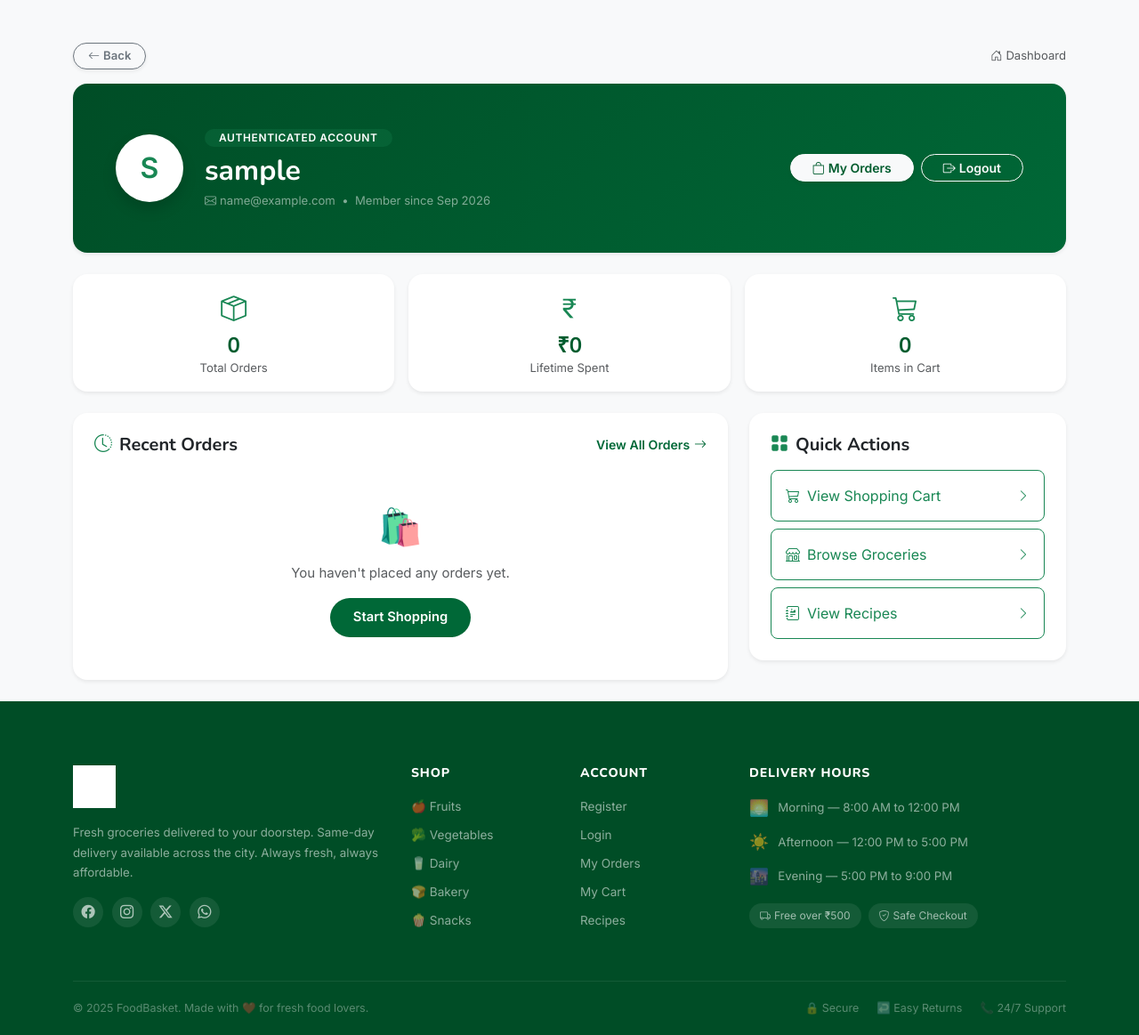
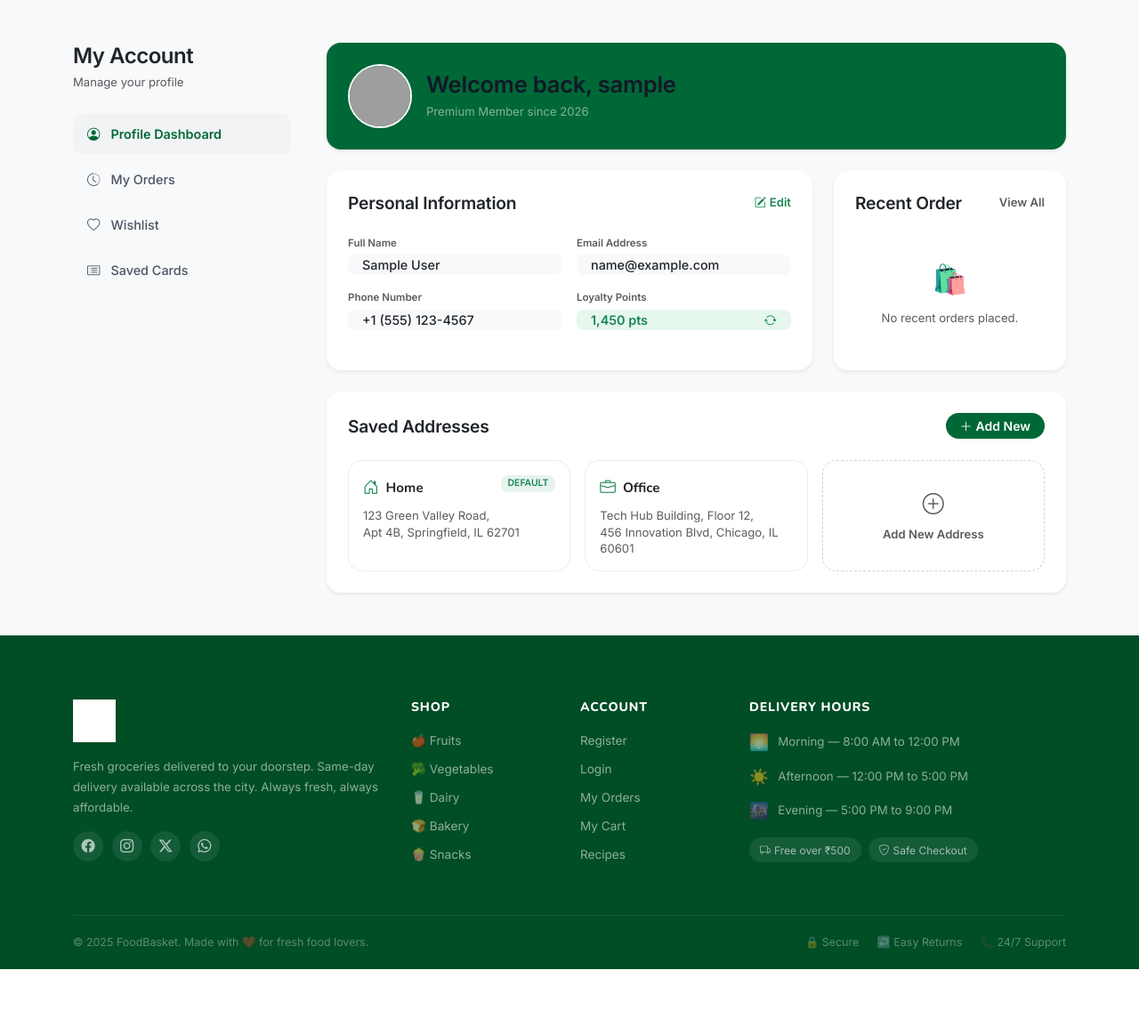
Before and after one commit to Abhiram453/foodgrocery_store, a Django app: page /account/ in a window 1280 px wide. Shown: the part 122-1285 px from the top of the page at 89% size. After the commit the page ends 1211 px from the top, so only its background shows below. Run offline with Django 5.2, Linux system fonts and the light colour scheme; the visitor is signed in with stand-in values (Sample User, id 1); data comes from the database, SQL or seed files in the repository; data that the repository does not hold is empty; grey boxes are pictures that could not be loaded.

Commit message:
Redesign Customer Profile Dashboard page to align 1:1 with Figma layout grids

```diff
--- a/templates/store/account.html
+++ b/templates/store/account.html
@@ -1,155 +1,210 @@
 {% extends 'base.html' %}
+{% load static %}
 {% block title %}My Account | FoodBasket{% endblock %}
 
 {% block content %}
 <div class="container py-4 py-md-5">
-  <!-- Top Back Nav -->
-  <div class="d-flex align-items-center justify-content-between mb-3">
-    <button onclick="history.back()" class="btn btn-sm btn-outline-secondary rounded-pill px-3 py-1 fw-bold shadow-sm d-inline-flex align-items-center gap-1" style="font-size: .82rem;">
-      <i class="bi bi-arrow-left"></i> Back
-    </button>
-    <a href="{% url 'home' %}" class="text-muted small text-decoration-none d-inline-flex align-items-center gap-1">
-      <i class="bi bi-house-door"></i> Dashboard
-    </a>
-  </div>
+  <div class="row g-4">
+    <!-- ── LEFT COLUMN: MY ACCOUNT SIDEBAR ── -->
+    <div class="col-12 col-lg-3">
+      <div class="pe-lg-3">
+        <h2 class="fw-bold mb-1 text-dark" style="font-family: 'Inter', sans-serif; font-size: 1.5rem; letter-spacing: -0.02em;">My Account</h2>
+        <p class="text-muted small mb-4">Manage your profile</p>
 
-  <!-- Profile Header Card -->
-  <div class="card border-0 shadow-sm rounded-4 overflow-hidden mb-4" style="background: linear-gradient(135deg, var(--g900), var(--g700)); color: white;">
-    <div class="card-body p-4 p-md-5">
-      <div class="d-flex align-items-center flex-wrap gap-4">
-        <div class="rounded-circle d-flex align-items-center justify-content-center bg-white text-success fw-bold shadow" style="width: 76px; height: 76px; font-size: 2rem;">
-          {{ user.username|first|upper }}
-        </div>
-        <div class="flex-grow-1">
-          <span class="badge bg-success bg-opacity-25 text-white mb-2 px-3 py-1 rounded-pill" style="font-size: .75rem; letter-spacing: .05em;">AUTHENTICATED ACCOUNT</span>
-          <h1 class="fw-bold mb-1 h2" style="font-family: 'Nunito', sans-serif;">{{ user.username }}</h1>
-          <p class="mb-0 text-white-50 small"><i class="bi bi-envelope me-1"></i>{{ user.email|default:"No email set" }} &nbsp;•&nbsp; Member since {{ user.date_joined|date:"M Y" }}</p>
-        </div>
-        <div class="d-flex gap-2 flex-wrap">
-          <a href="{% url 'order_history' %}" class="btn btn-light rounded-pill px-4 fw-bold btn-sm shadow-sm" style="color: var(--g800);">
-            <i class="bi bi-bag me-1"></i>My Orders
+        <div class="d-flex flex-column gap-1">
+          <a href="{% url 'account' %}" class="account-sidebar-link active">
+            <i class="bi bi-person-circle"></i>
+            <span>Profile Dashboard</span>
           </a>
-          <form action="{% url 'logout' %}" method="post" id="logoutFormAccount" class="d-inline m-0 p-0">
-            {% csrf_token %}
-            <button type="button" class="btn btn-outline-light rounded-pill px-4 fw-bold btn-sm" onclick="confirmLogout(document.getElementById('logoutFormAccount'))">
-              <i class="bi bi-box-arrow-right me-1"></i>Logout
-            </button>
-          </form>
+          <a href="{% url 'order_history' %}" class="account-sidebar-link">
+            <i class="bi bi-clock-history"></i>
+            <span>My Orders</span>
+          </a>
+          <a href="{% url 'wishlist' %}" class="account-sidebar-link">
+            <i class="bi bi-heart"></i>
+            <span>Wishlist</span>
+          </a>
+          <a href="#" class="account-sidebar-link">
+            <i class="bi bi-card-list"></i>
+            <span>Saved Cards</span>
+          </a>
         </div>
       </div>
     </div>
-  </div>
 
-  <!-- Quick Stats Grid -->
-  <div class="row g-3 mb-4">
-    <div class="col-12 col-sm-4">
-      <div class="card border-0 shadow-sm rounded-4 p-3 text-center bg-white">
-        <div class="text-success mb-1" style="font-size: 1.8rem;"><i class="bi bi-box-seam"></i></div>
-        <h3 class="fw-bold h4 mb-0" style="color: var(--g800);">{{ order_count }}</h3>
-        <span class="text-muted small">Total Orders</span>
+    <!-- ── RIGHT COLUMN: DASHBOARD CONTENT ── -->
+    <div class="col-12 col-lg-9">
+      <!-- 1. Welcome Banner Card -->
+      <div class="card border-0 rounded-4 overflow-hidden mb-4 shadow-sm" style="background-color: var(--g700); color: white;">
+        <div class="card-body p-4">
+          <div class="d-flex align-items-center gap-3">
+            <img src="https://images.unsplash.com/photo-1494790108377-be9c29b29330?auto=format&fit=crop&q=80&w=150" alt="Avatar" class="rounded-circle border border-2 border-white shadow-sm" style="width: 72px; height: 72px; object-fit: cover;">
+            <div>
+              <h2 class="fw-bold mb-1" style="font-family: 'Inter', sans-serif; font-size: 1.6rem; letter-spacing: -0.01em;">Welcome back, {{ user.username }}</h2>
+              <p class="mb-0 text-white-50 small">Premium Member since 2026</p>
+            </div>
+          </div>
+        </div>
       </div>
-    </div>
-    <div class="col-12 col-sm-4">
-      <div class="card border-0 shadow-sm rounded-4 p-3 text-center bg-white">
-        <div class="text-success mb-1" style="font-size: 1.8rem;"><i class="bi bi-currency-rupee"></i></div>
-        <h3 class="fw-bold h4 mb-0" style="color: var(--g800);">₹{{ total_spent }}</h3>
-        <span class="text-muted small">Lifetime Spent</span>
-      </div>
-    </div>
-    <div class="col-12 col-sm-4">
-      <div class="card border-0 shadow-sm rounded-4 p-3 text-center bg-white">
-        <div class="text-success mb-1" style="font-size: 1.8rem;"><i class="bi bi-cart3"></i></div>
-        <h3 class="fw-bold h4 mb-0" style="color: var(--g800);">{{ cart_item_count }}</h3>
-        <span class="text-muted small">Items in Cart</span>
-      </div>
-    </div>
-  </div>
 
-  <!-- Main Account Content -->
-  <div class="row g-4">
-    <!-- Left: Recent Orders -->
-    <div class="col-12 col-lg-8">
-      <div class="card border-0 shadow-sm rounded-4 p-4 bg-white">
-        <div class="d-flex align-items-center justify-content-between mb-4">
-          <h2 class="h5 fw-bold mb-0" style="font-family: 'Nunito', sans-serif;"><i class="bi bi-clock-history text-success me-2"></i>Recent Orders</h2>
-          <a href="{% url 'order_history' %}" class="view-all-link">View All Orders <i class="bi bi-arrow-right"></i></a>
-        </div>
+      <!-- 2. Profile Details Grid -->
+      <div class="row g-4 mb-4">
+        <!-- Personal Information Card -->
+        <div class="col-12 col-md-8">
+          <div class="card border-0 shadow-sm rounded-4 p-4 bg-white" style="height: 100%;">
+            <div class="d-flex align-items-center justify-content-between mb-4">
+              <h3 class="fw-bold text-dark mb-0" style="font-family: 'Inter', sans-serif; font-size: 1.2rem; letter-spacing: -0.01em;">Personal Information</h3>
+              <a href="#" class="text-success text-decoration-none small fw-bold d-inline-flex align-items-center gap-1">
+                <i class="bi bi-pencil-square"></i> Edit
+              </a>
+            </div>
 
-        {% if recent_orders %}
-          {% for order in recent_orders %}
-          <div class="order-card mb-3 shadow-none border">
-            <div class="order-card-head py-2 px-3">
-              <div>
-                <span class="order-card-id">Order #{{ order.id }}</span>
-                <span class="order-card-date ms-2">{{ order.created_at|date:"d M Y, g:i A" }}</span>
+            <div class="row g-3">
+              <div class="col-6">
+                <label class="text-muted small fw-bold mb-1 d-block" style="font-size: 0.72rem;">Full Name</label>
+                <div class="bg-light px-3 py-2.5 rounded-3 text-dark fw-medium" style="font-size: 0.9rem;">
+                  {{ user.first_name|default:user.username }} {{ user.last_name }}
+                </div>
               </div>
-              <span class="order-status-pill s-{{ order.status }}">{{ order.get_status_display }}</span>
-            </div>
-            <div class="order-card-body p-3">
-              <div class="d-flex justify-content-between align-items-center flex-wrap gap-2">
-                <div>
-                  <small class="text-success fw-bold d-block"><i class="bi bi-lightning-charge-fill me-1"></i>{% if order.delivery_slot %}{{ order.delivery_slot.get_slot_display }}{% else %}⚡ Express Delivery (Under 45–60 Mins){% endif %}</small>
-                  <small class="text-muted d-block"><i class="bi bi-geo-alt me-1"></i>{{ order.address|truncatechars:45 }}</small>
+              <div class="col-6">
+                <label class="text-muted small fw-bold mb-1 d-block" style="font-size: 0.72rem;">Email Address</label>
+                <div class="bg-light px-3 py-2.5 rounded-3 text-dark fw-medium" style="font-size: 0.9rem; text-overflow: ellipsis; overflow: hidden; white-space: nowrap;">
+                  {{ user.email|default:"no-email@example.com" }}
                 </div>
-                <div class="d-flex align-items-center gap-3">
-                  <div class="fw-bold text-success" style="font-size: 1.1rem;">₹{{ order.total }}</div>
-                  {% if order.status == 'pending' or order.status == 'confirmed' %}
-                  <form action="{% url 'cancel_order' order.id %}" method="post" id="cancelFormAcc{{ order.id }}" class="d-inline m-0 p-0">
-                    {% csrf_token %}
-                    <input type="hidden" name="next" value="{{ request.path }}">
-                    <button type="button" class="btn btn-sm btn-outline-danger rounded-pill px-3 fw-bold" onclick="confirmCancelAccountOrder('{{ order.id }}', document.getElementById('cancelFormAcc{{ order.id }}'))">Cancel</button>
-                  </form>
-                  {% endif %}
+              </div>
+              <div class="col-6">
+                <label class="text-muted small fw-bold mb-1 d-block" style="font-size: 0.72rem;">Phone Number</label>
+                <div class="bg-light px-3 py-2.5 rounded-3 text-dark fw-medium" style="font-size: 0.9rem;">
+                  +1 (555) 123-4567
+                </div>
+              </div>
+              <div class="col-6">
+                <label class="text-muted small fw-bold mb-1 d-block" style="font-size: 0.72rem;">Loyalty Points</label>
+                <div class="px-3 py-2.5 rounded-3 text-success fw-bold d-flex align-items-center justify-content-between" style="font-size: 0.9rem; background-color: #e6f7ed;">
+                  <span>1,450 pts</span>
+                  <i class="bi bi-arrow-repeat text-success"></i>
                 </div>
               </div>
             </div>
           </div>
-          {% endfor %}
-        {% else %}
-          <div class="text-center py-4">
-            <div class="mb-2" style="font-size: 2.5rem;">🛍️</div>
-            <p class="text-muted mb-3">You haven't placed any orders yet.</p>
-            <a href="{% url 'product_list' %}" class="btn-primary-pill">Start Shopping</a>
+        </div>
+
+        <!-- Recent Order Card -->
+        <div class="col-12 col-md-4">
+          <div class="card border-0 shadow-sm rounded-4 p-4 bg-white" style="height: 100%;">
+            <div class="d-flex align-items-center justify-content-between mb-4">
+              <h3 class="fw-bold text-dark mb-0" style="font-family: 'Inter', sans-serif; font-size: 1.2rem; letter-spacing: -0.01em;">Recent Order</h3>
+              <a href="{% url 'order_history' %}" class="text-muted text-decoration-none small fw-bold">View All</a>
+            </div>
+
+            {% if recent_orders %}
+              {% with order=recent_orders.0 %}
+              <div class="d-flex align-items-start gap-3 mb-3">
+                <div class="rounded-3 bg-light d-flex align-items-center justify-content-center text-success flex-shrink-0" style="width: 48px; height: 48px; border: 1px solid #e9ecef;">
+                  <i class="bi bi-truck" style="font-size: 1.4rem;"></i>
+                </div>
+                <div>
+                  <h6 class="fw-bold mb-0 text-dark" style="font-size: 0.92rem;">Order #FB-{{ order.id }}</h6>
+                  <p class="text-muted small mb-0">{{ order.created_at|date:"d M Y" }}</p>
+                </div>
+              </div>
+
+              <div class="mb-3">
+                <div class="d-flex justify-content-between align-items-center mb-1">
+                  <span class="text-muted small">Status</span>
+                  <span class="text-success small fw-bold">{{ order.get_status_display }}</span>
+                </div>
+                <div class="progress" style="height: 6px;">
+                  <div class="progress-bar bg-success" role="progressbar" style="width: {% if order.status == 'pending' %}25%{% elif order.status == 'confirmed' %}50%{% elif order.status == 'shipped' %}75%{% else %}100%{% endif %};"></div>
+                </div>
+              </div>
+
+              <a href="{% url 'order_history' %}" class="btn btn-outline-success w-100 rounded-pill fw-bold btn-sm py-2" style="border-color: var(--g700); color: var(--g700);">Track Order</a>
+              {% endwith %}
+            {% else %}
+              <div class="text-center py-4 my-auto">
+                <div class="mb-2" style="font-size: 2rem;">🛍️</div>
+                <p class="text-muted small mb-0">No recent orders placed.</p>
+              </div>
+            {% endif %}
           </div>
-        {% endif %}
+        </div>
       </div>
-    </div>
 
-    <!-- Right: Account Quick Actions -->
-    <div class="col-12 col-lg-4">
-      <div class="card border-0 shadow-sm rounded-4 p-4 bg-white">
-        <h2 class="h5 fw-bold mb-3" style="font-family: 'Nunito', sans-serif;"><i class="bi bi-grid-fill text-success me-2"></i>Quick Actions</h2>
-        <div class="d-flex flex-column gap-2">
-          <a href="{% url 'cart' %}" class="btn btn-outline-success text-start rounded-3 p-3 d-flex align-items-center justify-content-between">
-            <span><i class="bi bi-cart3 me-2"></i>View Shopping Cart</span>
-            <i class="bi bi-chevron-right small"></i>
-          </a>
-          <a href="{% url 'product_list' %}" class="btn btn-outline-success text-start rounded-3 p-3 d-flex align-items-center justify-content-between">
-            <span><i class="bi bi-shop me-2"></i>Browse Groceries</span>
-            <i class="bi bi-chevron-right small"></i>
-          </a>
-          <a href="{% url 'recipes' %}" class="btn btn-outline-success text-start rounded-3 p-3 d-flex align-items-center justify-content-between">
-            <span><i class="bi bi-journal-richtext me-2"></i>View Recipes</span>
-            <i class="bi bi-chevron-right small"></i>
-          </a>
+      <!-- 3. Saved Addresses Card -->
+      <div class="card border-0 shadow-sm rounded-4 p-4 bg-white mb-4">
+        <div class="d-flex align-items-center justify-content-between mb-4">
+          <h3 class="fw-bold text-dark mb-0" style="font-family: 'Inter', sans-serif; font-size: 1.2rem; letter-spacing: -0.01em;">Saved Addresses</h3>
+          <button class="btn btn-success btn-sm rounded-pill px-3 fw-bold border-0" style="background-color: var(--g700);"><i class="bi bi-plus-lg me-1"></i>Add New</button>
+        </div>
+
+        <div class="row g-3">
+          <!-- Home Address -->
+          <div class="col-12 col-md-4">
+            <div class="p-3 rounded-4 border bg-white position-relative" style="height: 100%; border-color: #e9ecef !important;">
+              <span class="badge position-absolute top-0 end-0 m-3 px-2 py-1 bg-success bg-opacity-10 text-success rounded-3" style="font-size: 0.65rem;">DEFAULT</span>
+              <div class="d-flex align-items-center gap-2 mb-2">
+                <i class="bi bi-house-door text-success" style="font-size: 1.1rem;"></i>
+                <h6 class="fw-bold mb-0 text-dark" style="font-size: 0.95rem;">Home</h6>
+              </div>
+              <p class="text-muted small mb-0" style="line-height: 1.4;">
+                123 Green Valley Road,<br>
+                Apt 4B, Springfield, IL 62701
+              </p>
+            </div>
+          </div>
+
+          <!-- Office Address -->
+          <div class="col-12 col-md-4">
+            <div class="p-3 rounded-4 border bg-white" style="height: 100%; border-color: #e9ecef !important;">
+              <div class="d-flex align-items-center gap-2 mb-2">
+                <i class="bi bi-briefcase text-success" style="font-size: 1.1rem;"></i>
+                <h6 class="fw-bold mb-0 text-dark" style="font-size: 0.95rem;">Office</h6>
+              </div>
+              <p class="text-muted small mb-0" style="line-height: 1.4;">
+                Tech Hub Building, Floor 12,<br>
+                456 Innovation Blvd, Chicago, IL 60601
+              </p>
+            </div>
+          </div>
+
+          <!-- Add Address Placeholder -->
+          <div class="col-12 col-md-4">
+            <div class="p-3 rounded-4 border border-dashed d-flex flex-column align-items-center justify-content-center text-center cursor-pointer hover-bg-light" style="height: 100%; border: 1.5px dashed #ced4da !important; min-height: 116px;">
+              <i class="bi bi-plus-circle text-muted mb-1" style="font-size: 1.5rem;"></i>
+              <span class="text-muted small fw-bold">Add New Address</span>
+            </div>
+          </div>
         </div>
       </div>
     </div>
   </div>
 </div>
 
-{% block extra_js %}
-<script>
-function confirmCancelAccountOrder(orderId, formEl) {
-  openConfirmModal({
-    title: 'Cancel Order #' + orderId,
-    message: 'Are you sure you want to cancel Order #' + orderId + '? All items will be returned to store stock.',
-    icon: '❌',
-    btnText: 'Yes, Cancel Order',
-    btnClass: 'btn-danger',
-    onConfirm: () => formEl.submit()
-  });
+<style>
+.account-sidebar-link {
+  display: flex;
+  align-items: center;
+  gap: 0.75rem;
+  padding: 0.75rem 1rem;
+  border-radius: 12px;
+  font-size: 0.9rem;
+  font-weight: 500;
+  color: #4b5563;
+  text-decoration: none;
+  transition: all 0.2s;
 }
-</script>
+.account-sidebar-link:hover {
+  background-color: #f1f3f5;
+  color: var(--g700);
+}
+.account-sidebar-link.active {
+  background-color: #f1f3f5;
+  color: var(--g700);
+  font-weight: 600;
+}
+.border-dashed:hover {
+  background-color: #f8f9fa;
+}
+</style>
 {% endblock %}
-{% endblock %}
```
